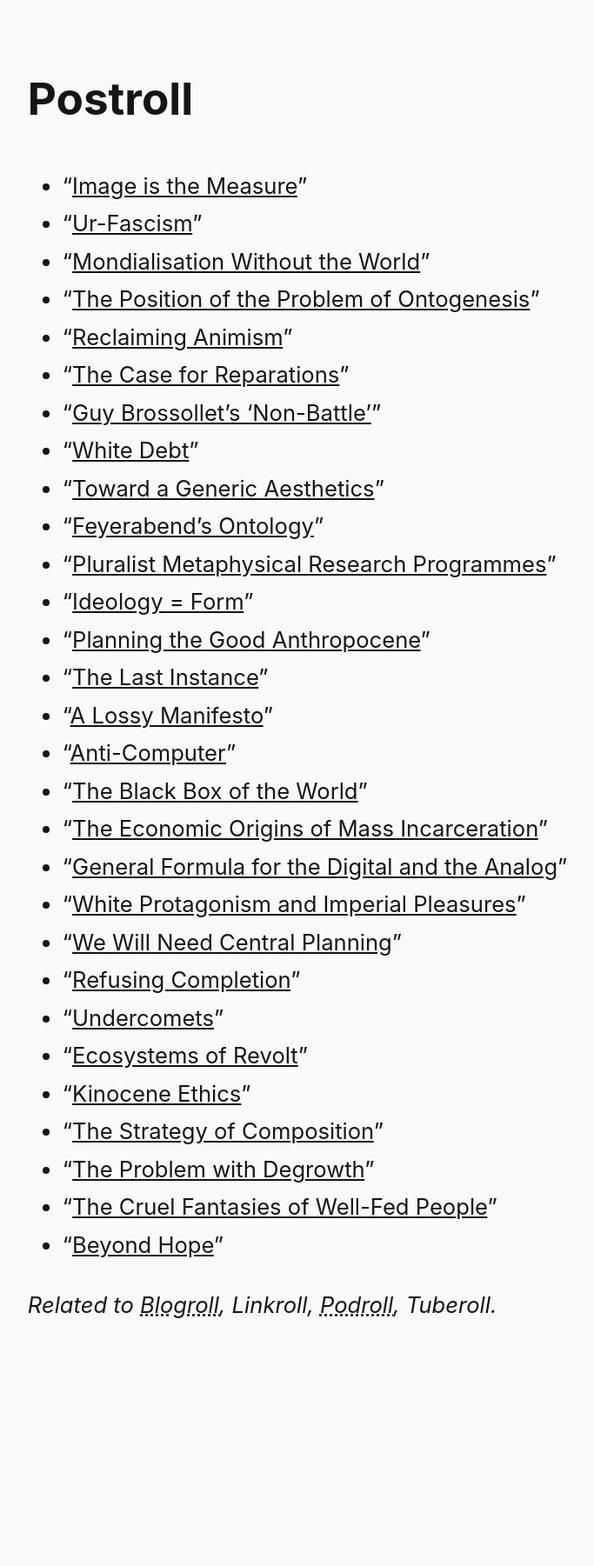
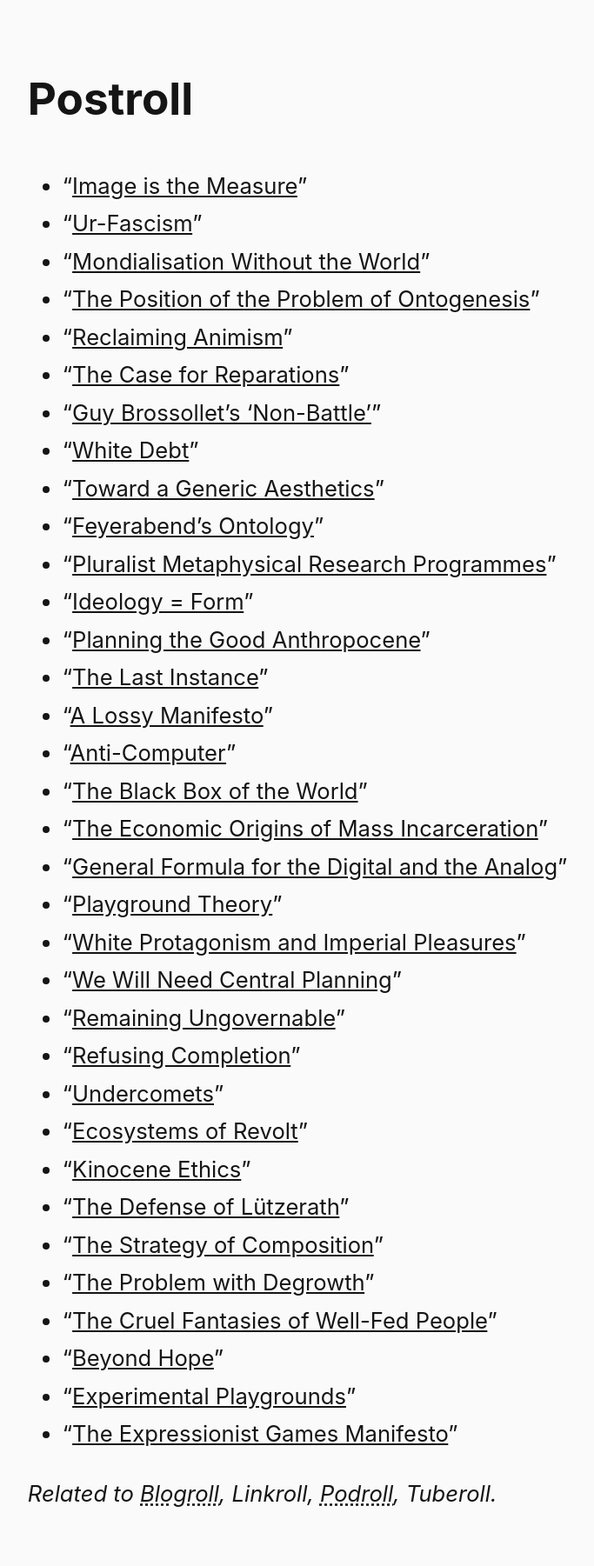
Before and after one commit to steinea/fyi, a Jekyll site: the page built from pages/postroll.md, in a window 1280 px wide. Shown: the whole page at 87% size, without its empty margins (45-728 px from the left). Built offline with Jekyll 4.4.1, drawn with Linux system fonts in a browser that asks for light colours; before the commit the page ends 1584 px from its top, so only the background shows below that.

Commit message:
Add more posts

```diff
--- a/pages/postroll.md
+++ b/pages/postroll.md
@@ -23,15 +23,20 @@ permalink: /postroll/
 * "[The Black Box of the World](https://cultureandcommunication.org/galloway/the-black-box-of-the-world "Galloway 2018")"
 * "[The Economic Origins of Mass Incarceration](https://catalyst-journal.com/vol3/no3/the-economic-origins-of-mass-incarceration "Clegg and Usmani 2019")"
 * "[General Formula for the Digital and the Analog](https://cultureandcommunication.org/galloway/general-formula-for-the-digital-and-the-analog "Galloway 2019")"
+* "[Playground Theory](https://possumcreek.medium.com/a-dozen-fragments-on-playground-theory-684104bcb4ab "Dragon 2021")"
 * "[White Protagonism and Imperial Pleasures](https://medium.com/@betterthemask/white-protagonism-and-imperial-pleasures-in-game-design-digra21-a4bdb3f5583c "Jayanth 2021")"
 * "[We Will Need Central Planning](https://www.ft.com/content/54237547-4e83-471c-8dd1-8a8dcebc0382 "Krahé 2021")"
+* "[Remaining Ungovernable](https://illwill.com/remaining-ungovernable "Mauvaise Troupe 2021")"
 * "[Refusing Completion](https://www.e-flux.com/journal/116/379446/refusing-completion-a-conversation "Moten, Harney, and Shukaitis 2021")"
 * "[Undercomets](https://illwill.com/undercomets "Neyrat 2021")"
 * "[Ecosystems of Revolt](https://illwill.com/ecosystems-of-revolt "Gelderloos 2022")"
 * "[Kinocene Ethics](https://illwill.com/kinocene-ethics "Nail 2022")"
+* "[The Defense of Lützerath](https://crimethinc.com/2023/01/19/the-defense-of-lutzerath-a-photoessay-and-poster-documenting-ecological-destruction-and-resistance "Crimethinc 2023")"
 * "[The Strategy of Composition](https://illwill.com/composition "Farrell 2023")"
 * "[The Problem with Degrowth](https://jacobin.com/2023/07/degrowth-climate-change-economic-planning-production-austerity "Huber 2023")"
 * "[The Cruel Fantasies of Well-Fed People](https://www.monbiot.com/2023/10/04/the-cruel-fantasies-of-well-fed-people/ "Monbiot 2023")"
 * "[Beyond Hope](https://illwill.com/beyond-hope "Greenfield 2024")"
+* "[Experimental Playgrounds](https://mssv.net/2025/01/26/experimental-playgrounds/ "Hon 2025")"
+* "[The Expressionist Games Manifesto](https://possumcreek.medium.com/the-expressionist-games-manifesto-122d8afd1fe2 "Dragon 2025")"
 
 *Related to [Blogroll](/blogroll/), Linkroll, [Podroll](/podroll/), Tuberoll.*
```
